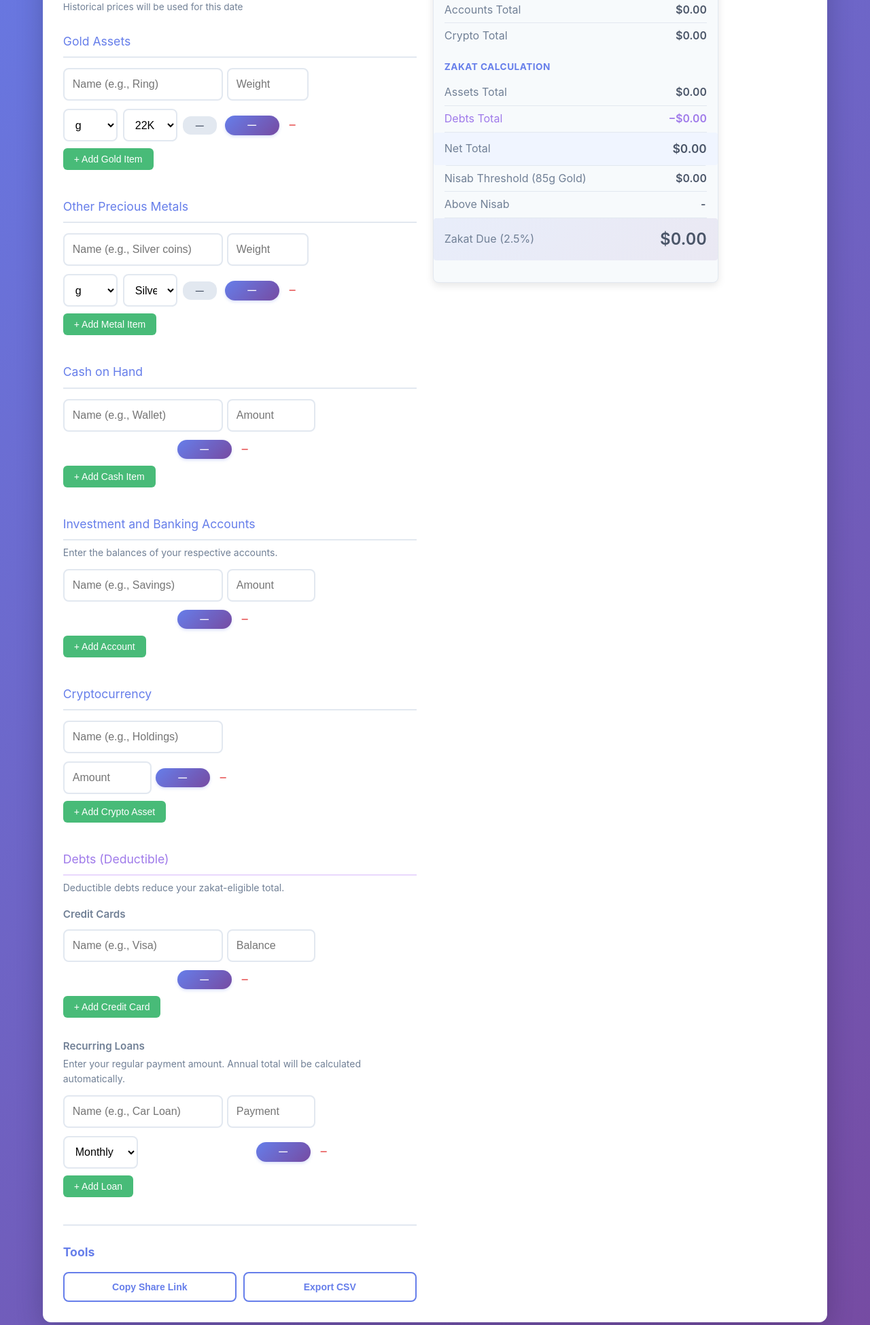
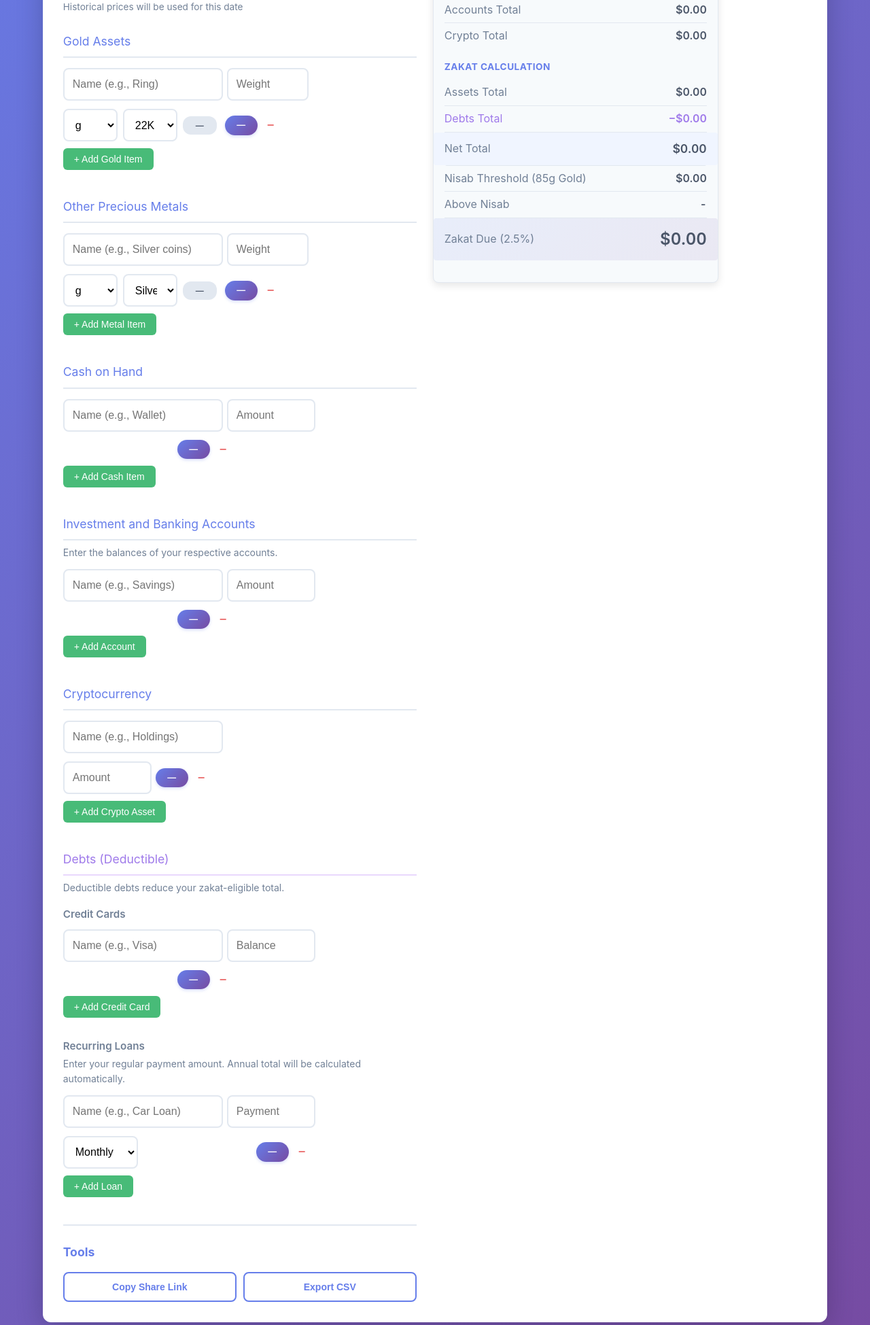
Before and after one commit to ace63093/zakatcalc, a Flask app: page / in a window 1280 px wide. Shown: the part 537-2486 px from the top of the page at 68% size. Run offline with Flask 3, Linux system fonts and the light colour scheme; some libraries are stand-ins or nearby versions.

Commit message:
fix: constrain pill widths to stabilize remove button position
- Purple pill: min 48px, max 100px (40% thinner)
- Grey pill: min 50px, max 80px
- Add overflow ellipsis for long values

Co-Authored-By: Claude Opus 4.5 <noreply@anthropic.com>

```diff
--- a/app/templates/base.html
+++ b/app/templates/base.html
@@ -319,9 +319,12 @@
             font-weight: 600;
             padding: 4px 10px;
             border-radius: 16px;
-            min-width: 80px;
+            min-width: 48px;
+            max-width: 100px;
             text-align: left;
             white-space: nowrap;
+            overflow: hidden;
+            text-overflow: ellipsis;
             box-shadow: 0 2px 4px rgba(102, 126, 234, 0.25);
             flex-shrink: 0;
         }
@@ -341,8 +344,11 @@
             padding: 4px 8px;
             border-radius: 12px;
             min-width: 50px;
+            max-width: 80px;
             text-align: center;
             white-space: nowrap;
+            overflow: hidden;
+            text-overflow: ellipsis;
             flex-shrink: 0;
         }
         .asset-row[data-type="gold"] .weight-grams-pill,
@@ -849,7 +855,7 @@
                 order: 100;
             }
             .base-value-pill {
-                min-width: 70px;
+                min-width: 42px;
             }
             .sync-banner-content {
                 flex-direction: column;
```
